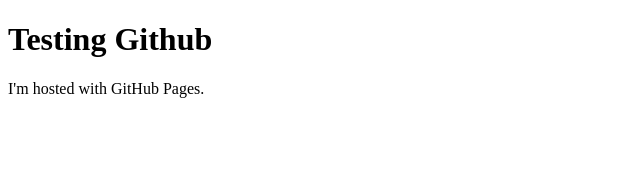
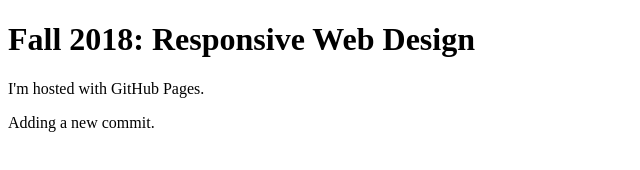
Before and after one commit to droll15/fall2018rwd, a plain HTML site: page index.html in a window 1280 px wide. Shown: the whole page, without its empty margins (0-640 px from the left). Drawn offline with Linux system fonts and the light colour scheme.

Commit message:
Next step

```diff
--- a/index.html
+++ b/index.html
@@ -1,7 +1,8 @@
 <!DOCTYPE html>
 <html>
 <body>
-<h1>Testing Github</h1>
+<h1>Fall 2018: Responsive Web Design</h1>
 <p>I'm hosted with GitHub Pages.</p>
+<p>Adding a new commit.</p>
 </body>
 </html>
```
